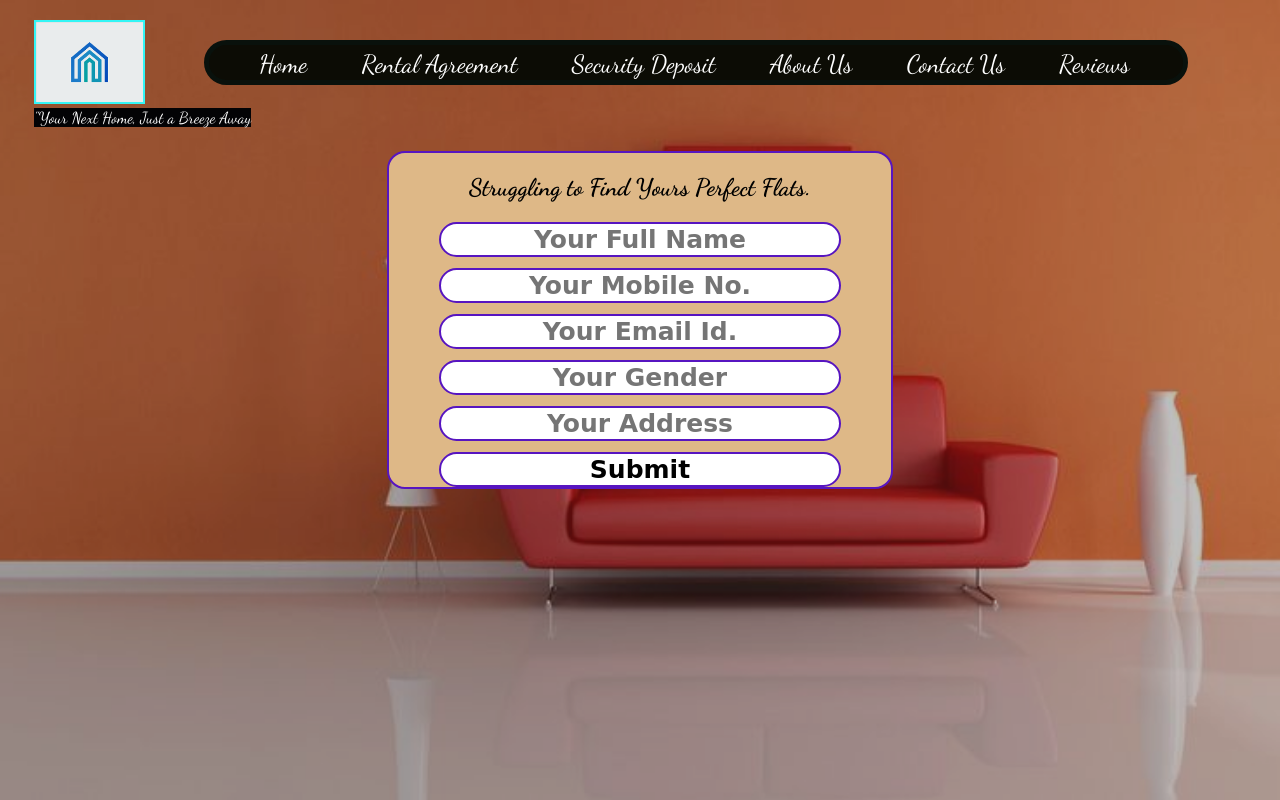
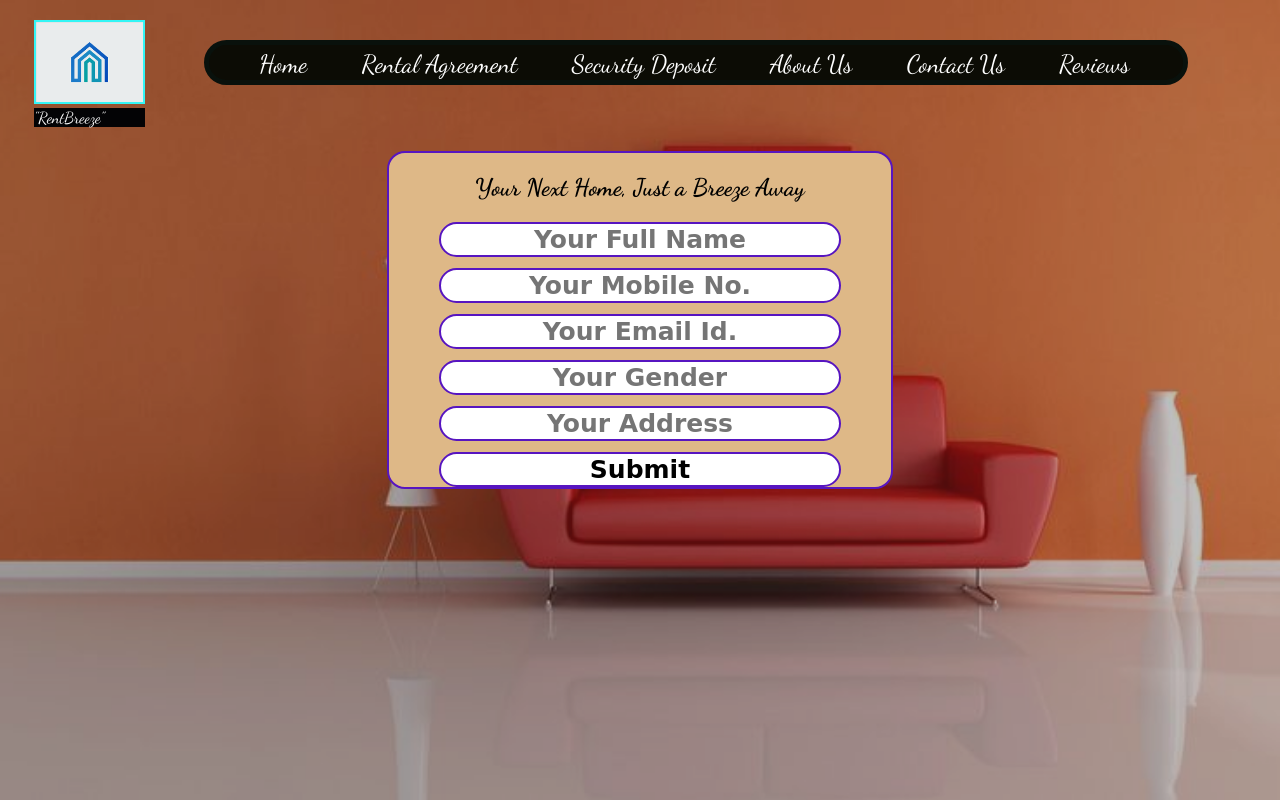
Before and after one commit to Akla1903/Rent_register, a plain HTML site: page Index.html in a window 1280 px wide. Drawn offline with Linux system fonts and the light colour scheme; a web font is replaced by a local one.

Commit message:
Update Index.html

```diff
--- a/Index.html
+++ b/Index.html
@@ -13,7 +13,7 @@
         <div class="main">
             <div class="left"><a href="Index.html"><img src="logo.png" alt=""></a>
 
-                <div>"Your Next Home, Just a Breeze Away</div>
+                <div>"RentBreeze"</div>
                 <!-- i am left -->
             </div>
             <nav class="navbar">
@@ -30,7 +30,7 @@
         </header>
     <div class="container">
         <head>
-            <h2>Struggling to Find Yours Perfect Flats.</h2>
+            <h2>Your Next Home, Just a Breeze Away</h2>
         </head>
         <form action="noaction.php" class="form-group">
             <div class="inp">
```
